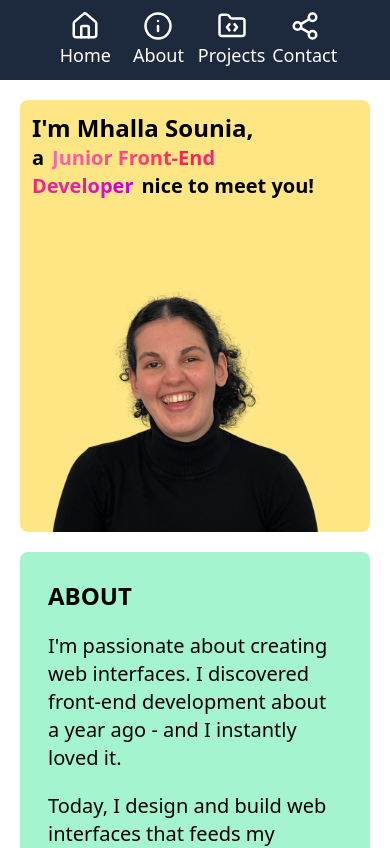
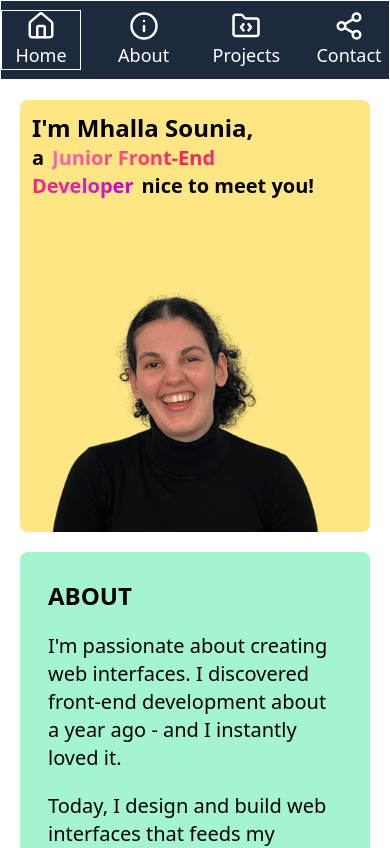
Before and after one commit to vickyfrosties/Portfolio, a React (Vite) app in the folder client/: page /home in a window 390 px wide. Shown: the top 848 px of the page. Built offline with nearby package versions, Linux system fonts and the light colour scheme.

Commit message:
style: responsive readjustements for Navbar & Footer

```diff
--- a/client/src/components/Footer.jsx
+++ b/client/src/components/Footer.jsx
@@ -2,9 +2,9 @@ export default function Footer({ className = "" }) {
   return (
     <>
       <footer
-        className={`absolute -bottom-17 left-3/4 -translate-x-1/2 bg-white px-4 text-xs text-black ${className}`}
+        className={`absolute -bottom-17 left-3/4 -translate-x-1/2 bg-white px-4 text-xs text-black ${className} `}
       >
-        <div className="w-90 flex justify-between items-center">
+        <div className="w-90 flex justify-between items-center max-sm:w-full max-sm:h-7">
           <p className="text-sm">2025 - © Sounia Mhalla</p>
           <a
             href="https://github.com/vickyfrosties?tab=repositories"
--- a/client/src/components/NavBar.jsx
+++ b/client/src/components/NavBar.jsx
@@ -34,9 +34,9 @@ ${
     : "opacity-100 -translate-y-30 transition-discrete duration-700 ease-in-out"
 }`}
       >
-        <ul className="w-3/4 flex justify-between items-center pt-2 pb-2">
+        <ul className="w-3/4 flex justify-between items-center pt-2 pb-2 max-sm:border-1 max-sm:w-full">
           <NavLink
-            className="cursor-pointer text-xl font-medium text-white max-md:w-20 max-md:flex max-md:flex-col max-md:justify-center max-md:items-center max-md:text-lg"
+            className="cursor-pointer text-xl font-medium text-white max-md:w-20 max-md:flex max-md:flex-col max-md:justify-center max-md:items-center max-md:text-lg max-sm:border-1"
             to="/"
           >
             <svg
```
